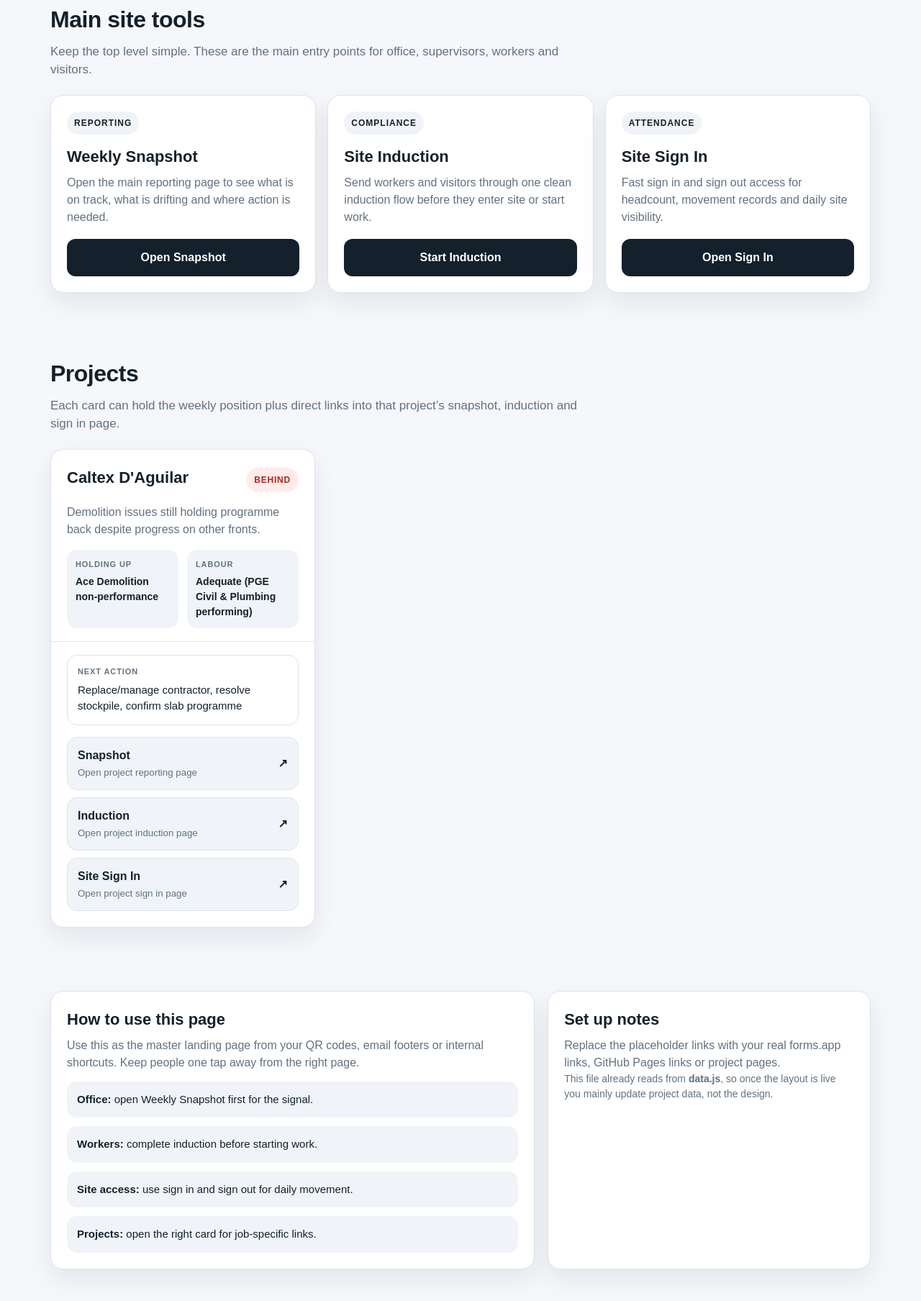
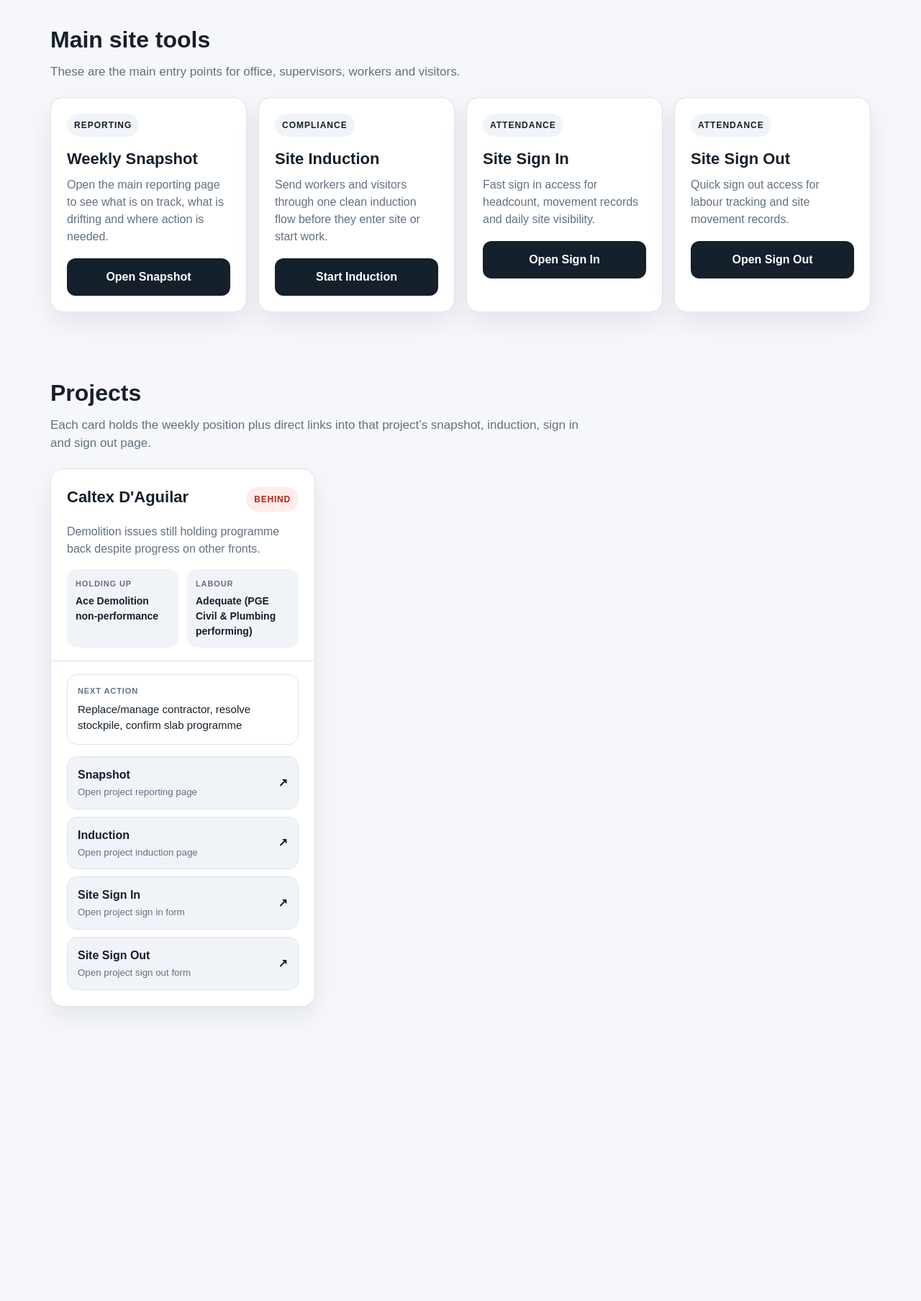
Before and after one commit to thirtydracs/Landing-Page, a plain HTML site: page index.html in a window 1280 px wide. Shown: the part 582-2390 px from the top of the page at 72% size. After the commit the page ends 2025 px from the top, so only its background shows below. Drawn offline with Linux system fonts and the light colour scheme.

Commit message:
Update index.html

```diff
--- a/index.html
+++ b/index.html
@@ -1,4 +1,5 @@
- <!DOCTYPE html><html lang="en">
+ <!DOCTYPE html>
+<html lang="en">
 <head>
   <meta charset="UTF-8" />
   <meta name="viewport" content="width=device-width, initial-scale=1.0" />
@@ -22,9 +23,9 @@
       --grey: #6b7280;
       --grey-bg: #eef2f6;
       --dark: #14202b;
-      --blue: #245ea8;
-      --blue-bg: #eaf2ff;
-    }* { box-sizing: border-box; }
+    }
+
+    * { box-sizing: border-box; }
 
     body {
       margin: 0;
@@ -50,8 +51,8 @@ body {
       display: inline-block;
       padding: 7px 11px;
       border-radius: 999px;
-  background: var(--blue-bg);
-  color: var(--blue);
+      background: #eaf2ff;
+      color: #245ea8;
       font-size: 12px;
       font-weight: bold;
       letter-spacing: 1px;
@@ -61,7 +62,7 @@ body {
 
     h1 {
       margin: 0 0 14px;
-  font-size: 48px;
+      font-size: 42px;
       line-height: 1.04;
       max-width: 860px;
       letter-spacing: -1px;
@@ -71,7 +72,7 @@ h1 {
       margin: 0;
       max-width: 770px;
       color: var(--muted);
-  font-size: 19px;
+      font-size: 18px;
     }
 
     .hero-actions {
@@ -101,8 +102,6 @@ h1 {
       border: 1px solid var(--line);
     }
 
-.btn:hover { transform: translateY(-1px); }
-
     .kpi-bar {
       margin-top: 30px;
       display: grid;
@@ -112,7 +111,6 @@ h1 {
 
     .kpi {
       background: rgba(255,255,255,0.82);
-  backdrop-filter: blur(6px);
       border: 1px solid var(--line);
       border-radius: 16px;
       padding: 18px;
@@ -144,22 +142,13 @@ section {
       padding: 44px 0;
     }
 
-.section-head {
-  display: flex;
-  align-items: end;
-  justify-content: space-between;
-  gap: 16px;
-  margin-bottom: 22px;
-}
-
     h2 {
       margin: 0 0 8px;
       font-size: 32px;
-  letter-spacing: -0.5px;
     }
 
     .lead {
-  margin: 0;
+      margin: 0 0 22px;
       max-width: 760px;
       color: var(--muted);
       font-size: 17px;
@@ -167,13 +156,12 @@ h2 {
 
     .top-links {
       display: grid;
-  grid-template-columns: repeat(3, 1fr);
+      grid-template-columns: repeat(4, 1fr);
       gap: 16px;
     }
 
     .tool-card,
-.project-card,
-.note-card {
+    .project-card {
       background: var(--surface);
       border: 1px solid var(--line);
       border-radius: var(--radius);
@@ -184,29 +172,13 @@ h2 {
       padding: 22px;
     }
 
-.tool-badge {
-  display: inline-block;
-  padding: 7px 10px;
-  border-radius: 999px;
-  background: var(--surface-2);
-  color: var(--text);
-  font-size: 12px;
-  font-weight: bold;
-  text-transform: uppercase;
-  letter-spacing: 1px;
-  margin-bottom: 14px;
-}
-
     .tool-card h3,
-.project-card h3,
-.note-card h3 {
+    .project-card h3 {
       margin: 0 0 8px;
       font-size: 22px;
     }
 
-.tool-card p,
-.project-top p,
-.note-card p {
+    .tool-card p {
       margin: 0;
       color: var(--muted);
     }
@@ -215,6 +187,18 @@ h2 {
       margin-top: 18px;
       width: 100%;
       text-align: center;
+    }
+
+    .tool-badge {
+      display: inline-block;
+      padding: 7px 10px;
+      border-radius: 999px;
+      background: var(--surface-2);
+      font-size: 12px;
+      font-weight: bold;
+      text-transform: uppercase;
+      letter-spacing: 1px;
+      margin-bottom: 14px;
     }
 
     .project-grid {
@@ -254,27 +238,14 @@ h2 {
       white-space: nowrap;
     }
 
-.status-on-track {
-  background: var(--green-bg);
-  color: var(--green);
-}
+    .status-on-track { background: var(--green-bg); color: var(--green); }
+    .status-at-risk, .status-monitor { background: var(--amber-bg); color: var(--amber); }
+    .status-behind, .status-delayed, .status-critical { background: var(--red-bg); color: var(--red); }
+    .status-unknown { background: var(--grey-bg); color: var(--grey); }
 
-.status-at-risk,
-.status-monitor {
-  background: var(--amber-bg);
-  color: var(--amber);
-}
-
-.status-behind,
-.status-delayed,
-.status-critical {
-  background: var(--red-bg);
-  color: var(--red);
-}
-
-.status-unknown {
-  background: var(--grey-bg);
-  color: var(--grey);
+    .project-top p {
+      margin: 0;
+      color: var(--muted);
     }
 
     .project-metrics {
@@ -360,63 +331,28 @@ h2 {
       margin-top: 2px;
     }
 
-.project-link:hover { background: #e8eef5; }
-
-.bottom-grid {
-  display: grid;
-  grid-template-columns: 1.2fr 0.8fr;
-  gap: 18px;
-}
-
-.note-card {
-  padding: 22px;
-}
-
-.steps {
-  display: grid;
-  gap: 12px;
-  margin-top: 14px;
-}
-
-.step {
-  background: var(--surface-2);
-  border-radius: 14px;
-  padding: 14px;
-  font-size: 15px;
-  color: var(--text);
-}
-
-.footer-note {
-  margin-top: 14px;
-  color: var(--muted);
-  font-size: 14px;
-}
-
     @media (max-width: 1020px) {
-  h1 { font-size: 38px; }
-  .kpi-bar,
-  .top-links,
-  .project-grid,
-  .bottom-grid { grid-template-columns: 1fr; }
+      h1 { font-size: 36px; }
+      .kpi-bar, .top-links, .project-grid { grid-template-columns: 1fr; }
     }
 
     @media (max-width: 720px) {
       .hero { padding: 42px 0 26px; }
-  h1 { font-size: 32px; }
-  .hero-copy { font-size: 17px; }
+      h1 { font-size: 30px; }
+      .hero-copy { font-size: 16px; }
       h2 { font-size: 28px; }
       .project-metrics { grid-template-columns: 1fr; }
-  .section-head { display: block; }
     }
-
   </style>
 </head>
 <body>
   <header class="hero">
     <div class="wrap">
       <div class="eyebrow">Site Control Hub</div>
-      <h1>One clean front door into snapshots, induction, sign in and project access.</h1>
-      <p class="hero-copy">Built for teams that want clear reporting, simple site access and fast movement between live projects without digging through messages, folders or scattered links.</p><div class="hero-actions">
+      <h1>One clean front door into snapshots, induction, sign in, sign out and project access.</h1>
+      <p class="hero-copy">Built for teams that want clear reporting, simple site access and fast movement between live projects.</p>
+
+      <div class="hero-actions">
         <a class="btn btn-primary" href="#projects">Open Projects</a>
         <a class="btn btn-secondary" href="#site-tools">Open Main Tools</a>
       </div>
@@ -444,69 +380,55 @@ h2 {
         </div>
       </div>
     </div>
+  </header>
 
-  </header>  <section id="site-tools">
+  <section id="site-tools">
     <div class="wrap">
-      <div class="section-head">
-        <div>
       <h2>Main site tools</h2>
-          <p class="lead">Keep the top level simple. These are the main entry points for office, supervisors, workers and visitors.</p>
-        </div>
-      </div><div class="top-links">
+      <p class="lead">These are the main entry points for office, supervisors, workers and visitors.</p>
+
+      <div class="top-links">
         <div class="tool-card">
           <div class="tool-badge">Reporting</div>
           <h3>Weekly Snapshot</h3>
           <p>Open the main reporting page to see what is on track, what is drifting and where action is needed.</p>
-      <a class="btn btn-primary" href="https://your-snapshot-link.com" target="_blank">Open Snapshot</a>
+          <a class="btn btn-primary" href="https://example.com" target="_blank" rel="noopener">Open Snapshot</a>
         </div>
 
         <div class="tool-card">
           <div class="tool-badge">Compliance</div>
           <h3>Site Induction</h3>
           <p>Send workers and visitors through one clean induction flow before they enter site or start work.</p>
-      <a class="btn btn-primary" href="https://your-induction-link.com" target="_blank">Start Induction</a>
+          <a class="btn btn-primary" href="https://example.com" target="_blank" rel="noopener">Start Induction</a>
         </div>
 
         <div class="tool-card">
           <div class="tool-badge">Attendance</div>
           <h3>Site Sign In</h3>
-      <p>Fast sign in and sign out access for headcount, movement records and daily site visibility.</p>
-      <a class="btn btn-primary" href="https://your-signin-link.com" target="_blank">Open Sign In</a>
+          <p>Fast sign in access for headcount, movement records and daily site visibility.</p>
+          <a class="btn btn-primary" href="https://example.com" target="_blank" rel="noopener">Open Sign In</a>
+        </div>
+
+        <div class="tool-card">
+          <div class="tool-badge">Attendance</div>
+          <h3>Site Sign Out</h3>
+          <p>Quick sign out access for labour tracking and site movement records.</p>
+          <a class="btn btn-primary" href="https://example.com" target="_blank" rel="noopener">Open Sign Out</a>
         </div>
       </div>
     </div>
+  </section>
 
-  </section>  <section id="projects">
+  <section id="projects">
     <div class="wrap">
-      <div class="section-head">
-        <div>
       <h2>Projects</h2>
-          <p class="lead">Each card can hold the weekly position plus direct links into that project’s snapshot, induction and sign in page.</p>
+      <p class="lead">Each card holds the weekly position plus direct links into that project’s snapshot, induction, sign in and sign out page.</p>
+      <div class="project-grid" id="projects-container"></div>
     </div>
-      </div><div class="project-grid" id="projects-container"></div>
-</div>
+  </section>
 
-  </section>  <section>
-    <div class="wrap">
-      <div class="bottom-grid">
-        <div class="note-card">
-          <h3>How to use this page</h3>
-          <p>Use this as the master landing page from your QR codes, email footers or internal shortcuts. Keep people one tap away from the right page.</p>
-          <div class="steps">
-            <div class="step"><strong>Office:</strong> open Weekly Snapshot first for the signal.</div>
-            <div class="step"><strong>Workers:</strong> complete induction before starting work.</div>
-            <div class="step"><strong>Site access:</strong> use sign in and sign out for daily movement.</div>
-            <div class="step"><strong>Projects:</strong> open the right card for job-specific links.</div>
-          </div>
-        </div><div class="note-card">
-      <h3>Set up notes</h3>
-      <p>Replace the placeholder links with your real forms.app links, GitHub Pages links or project pages.</p>
-      <p class="footer-note">This file already reads from <strong>data.js</strong>, so once the layout is live you mainly update project data, not the design.</p>
-    </div>
-  </div>
-</div>
-
-  </section>  <script src="data.js"></script>  <script>
+  <script src="data.js"></script>
+  <script>
     const container = document.getElementById('projects-container');
 
     function statusClass(status) {
@@ -526,7 +448,7 @@ h2 {
       let behind = 0;
       let unknown = 0;
 
-      projects.forEach(p => {
+      projects.forEach((p) => {
         const s = (p.status || '').toLowerCase();
         if (s.includes('behind') || s.includes('delay') || s.includes('critical')) behind += 1;
         else if (s.includes('risk') || s.includes('monitor')) risk += 1;
@@ -536,14 +458,14 @@ h2 {
       return { total: projects.length, risk, behind, unknown };
     }
 
-    if (container && typeof projects !== 'undefined') {
+    if (container && Array.isArray(projects)) {
       const kpis = counts(projects);
       document.getElementById('kpi-projects').textContent = kpis.total;
       document.getElementById('kpi-risk').textContent = kpis.risk;
       document.getElementById('kpi-behind').textContent = kpis.behind;
       document.getElementById('kpi-unknown').textContent = kpis.unknown;
 
-      container.innerHTML = projects.map(p => `
+      container.innerHTML = projects.map((p) => `
         <article class="project-card">
           <div class="project-top">
             <div class="project-head">
@@ -551,6 +473,7 @@ h2 {
               <span class="status-badge ${statusClass(p.status)}">${p.status || 'Unknown'}</span>
             </div>
             <p>${p.summary || 'Project summary not added yet.'}</p>
+
             <div class="project-metrics">
               <div class="metric">
                 <div class="metric-label">Holding Up</div>
@@ -570,24 +493,34 @@ h2 {
             </div>
 
             <div class="project-links">
-              <a class="project-link" href="${p.snapshot || '#'}" target="_blank">
+              <a class="project-link" href="${p.snapshot || '#'}" target="_blank" rel="noopener">
                 <div>
                   Snapshot
                   <small>Open project reporting page</small>
                 </div>
                 <span>↗</span>
               </a>
-              <a class="project-link" href="${p.induction || '#'}" target="_blank">
+
+              <a class="project-link" href="${p.induction || '#'}" target="_blank" rel="noopener">
                 <div>
                   Induction
                   <small>Open project induction page</small>
                 </div>
                 <span>↗</span>
               </a>
-              <a class="project-link" href="${p.signin || '#'}" target="_blank">
+
+              <a class="project-link" href="${p.signin || '#'}" target="_blank" rel="noopener">
                 <div>
                   Site Sign In
-                  <small>Open project sign in page</small>
+                  <small>Open project sign in form</small>
+                </div>
+                <span>↗</span>
+              </a>
+
+              <a class="project-link" href="${p.signout || '#'}" target="_blank" rel="noopener">
+                <div>
+                  Site Sign Out
+                  <small>Open project sign out form</small>
                 </div>
                 <span>↗</span>
               </a>
@@ -595,6 +528,9 @@ h2 {
           </div>
         </article>
       `).join('');
+    } else {
+      container.innerHTML = '<div class="tool-card"><h3>No project data loading</h3><p>Check that data.js exists and starts with const projects = [ ... ]</p></div>';
     }
-  </script></body>
+  </script>
+</body>
 </html>
```
Lines whose indentation alone changed are shown as unchanged.
